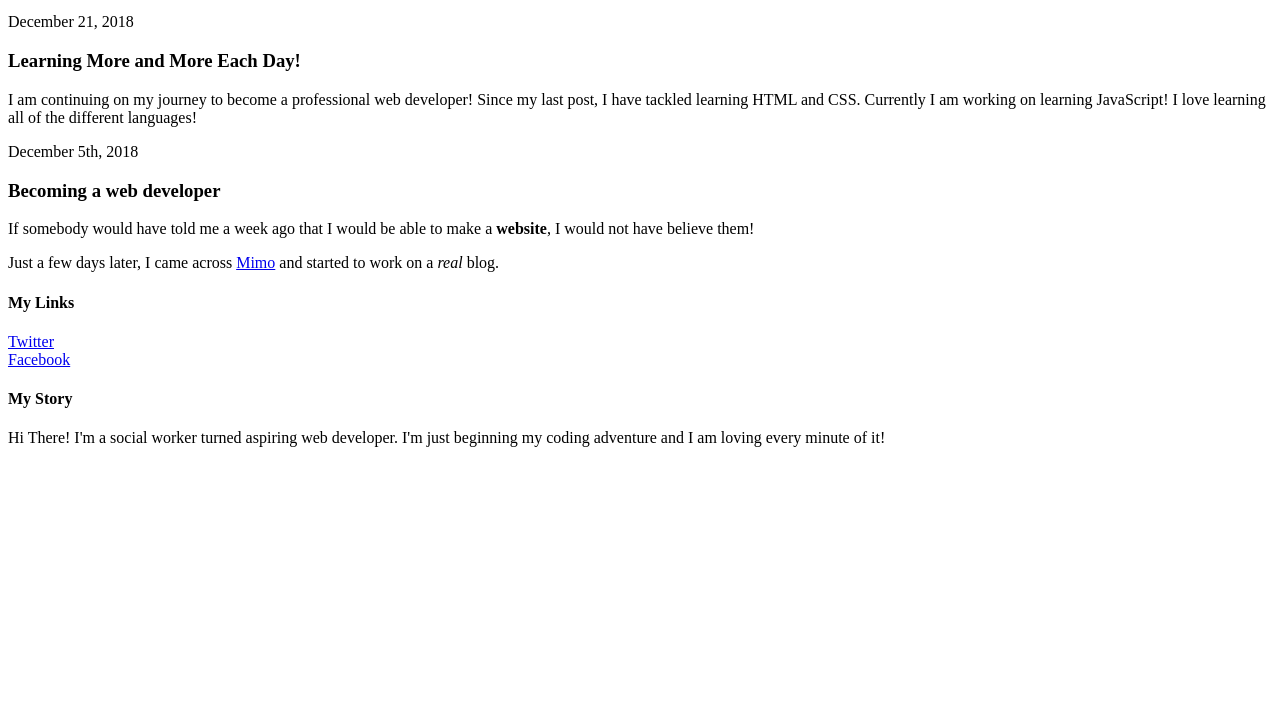
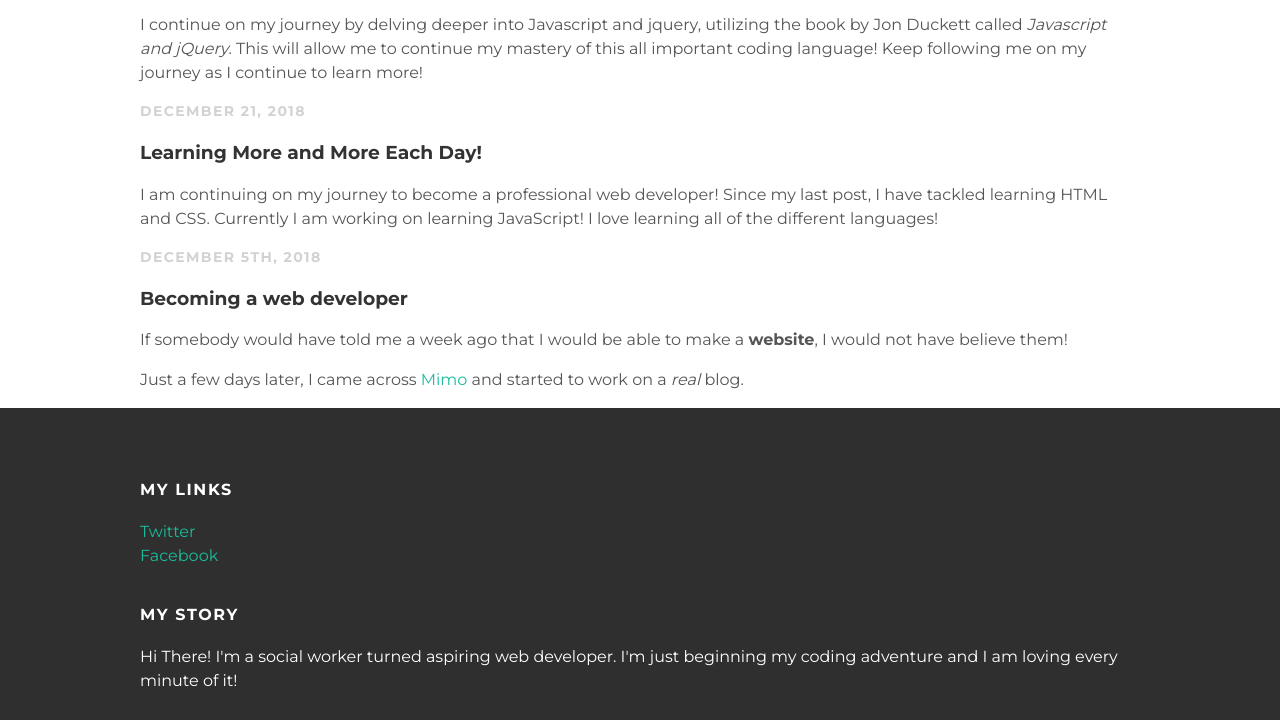
Before and after one commit to lud92/lud92.github.io, a plain HTML site: page index.html in a window 1280 px wide. Shown: the part 252-972 px from the top of the page. Before the commit the page ends 800 px from the top, so only its background shows below. Drawn offline with Linux system fonts and the light colour scheme.

Commit message:
Update index.html

```diff
--- a/index.html
+++ b/index.html
@@ -1,7 +1,7 @@
 <!DOCTYPE html>
 <head>
   <title>Social Worker Turned Web Developer</title>
-<link rel="stylesheet" href="https://cdnjs.cloudflare.com/ajax/libs/font-awesome/4.7.0/css/font-awesome.min.css">
+ <link rel="stylesheet" type="text/css" href="styles.css">
 </head>
 <body>
     <div id="header">
```
